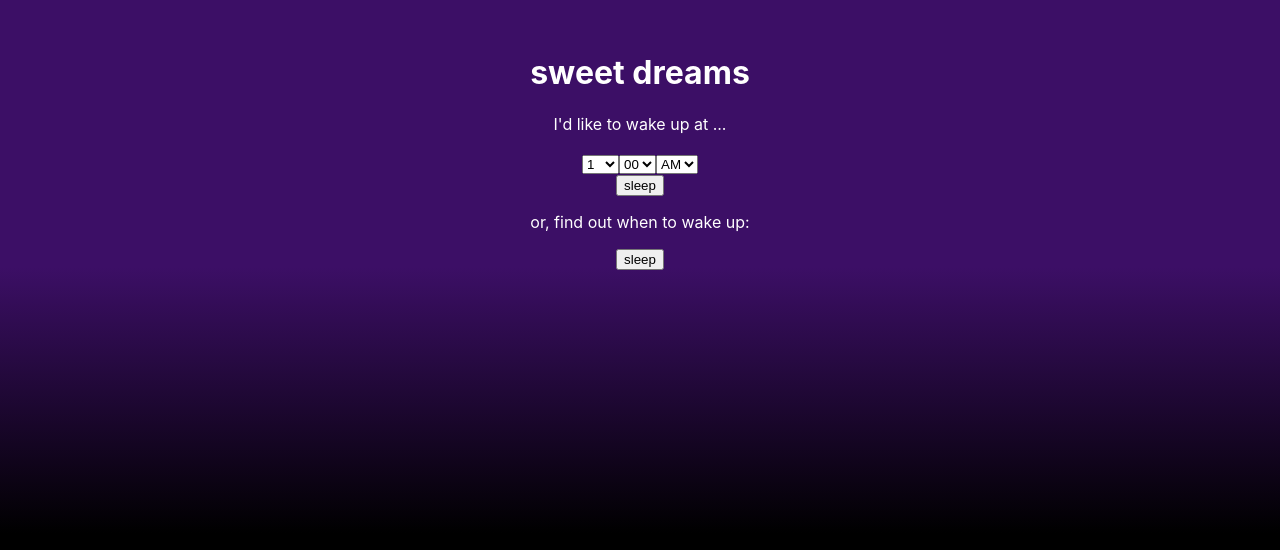
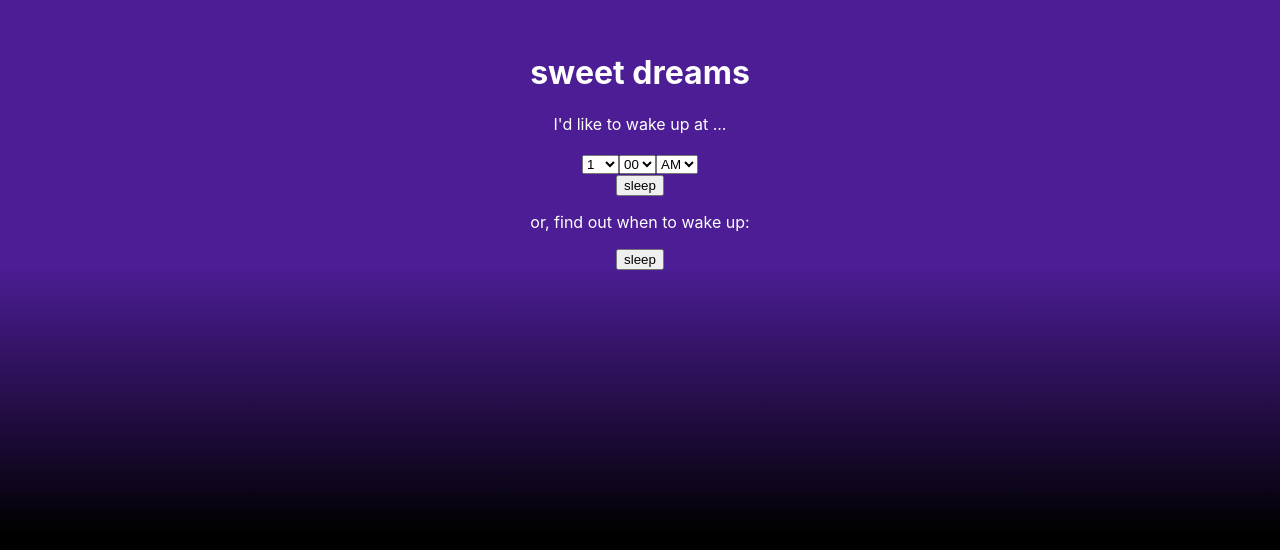
Before and after one commit to juanjosevega99/sweet-dreams, a React (Vite) app: page / in a window 1280 px wide. Shown: the top 550 px of the page. Built offline with nearby package versions, Linux system fonts and the light colour scheme.

Commit message:
style: update color purple

```diff
--- a/src/index.css
+++ b/src/index.css
@@ -4,7 +4,7 @@ body {
     Ubuntu, Cantarell, Fira Sans, Droid Sans, Helvetica Neue, sans-ser;
   padding: 0;
   margin: 0;
-  background: linear-gradient(#3c0f66, #3c0f66, #000000, #000000);
+  background: linear-gradient(#4c1d95, #4c1d95, #000000, #000000);
   color: white;
   min-height: 100vh;
   scroll-behavior: smooth;
```
